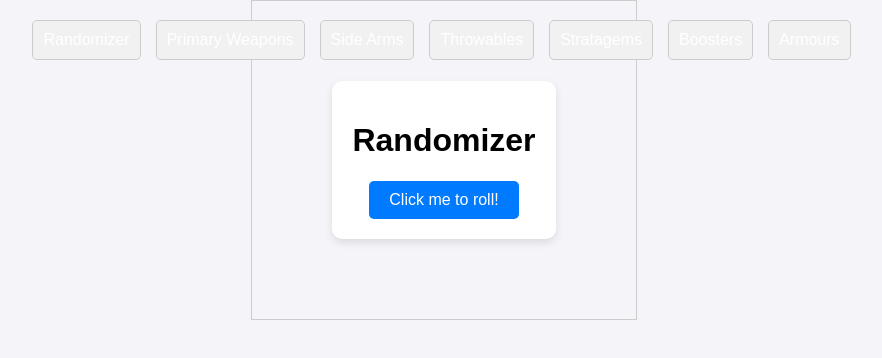
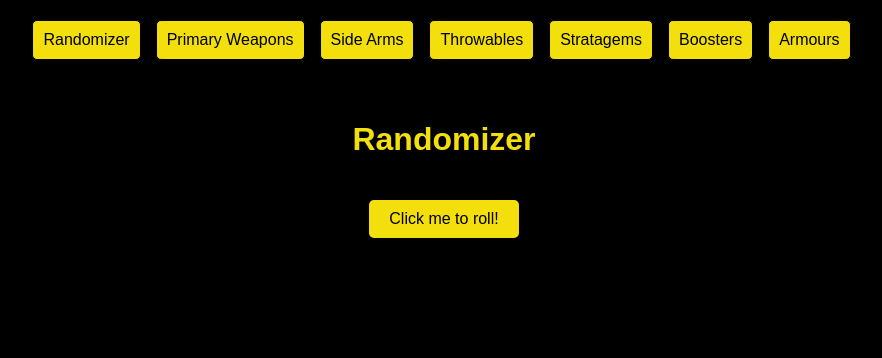
Before and after one commit to heathmann/randomdivers, a plain HTML site: page index.html in a window 1280 px wide. Both pictures are taken after a click on the button "Randomizer". Shown: the whole page, without its empty margins (196-1078 px from the left). Drawn offline with Linux system fonts and the light colour scheme.

Commit message:
Add files via upload

```diff
--- a/style.css
+++ b/style.css
@@ -1,7 +1,7 @@
 /* style.css */
 body {
   font-family: Arial, sans-serif;
-  background-color: #f4f4f9;
+  background-color: #000000;
   display: flex;
   justify-content: center;
   height: 100vh;
@@ -13,49 +13,53 @@ body {
 .container {
   text-align: center;
   padding: 20px;
-  border-radius: 10px;
-  background-color: #fff;
-  box-shadow: 0 4px 8px rgba(0, 0, 0, 0.1);
-}
-
-.tabs {
-  display: flex;
+  /* border-radius: 10px; */
+  /* background-color: #fff; */
+  /* box-shadow: 0 4px 8px rgba(0, 0, 0, 0.1); */
 }
 
 .tab-button {
-  background-color: #f1f1f1;
-  border: 1px solid #ccc;
+  background-color: #f2df0c;
+  border: 1px solid #000000;
   padding: 10px;
   cursor: pointer;
   margin-right: 5px;
+  margin-top: 0px;
 }
 
 .tab-button:hover {
-  background-color: #ddd;
+  background-color: #d6c61a;
 }
 
 .tab-content {
   display: none;
-  padding: 80px;
-  border: 1px solid #ccc;
+  margin-top: 80px;
+  /* padding: 80px; */
+  /* border: 1px solid #ccc; */
 }
 
-#home {
-  display: block; /* Initially show the Home tab content */
+h1 {
+	text-align: center;
+	color: #f2df0c;
 }
+
+/* #home { */
+  /* display: block; Initially show the Home tab content */
+/* } */
 
 button {
   padding: 10px 20px;
   font-size: 16px;
-  background-color: #007BFF;
-  color: white;
+  background-color: #f2df0c;
+  color: black;
   border: none;
   border-radius: 5px;
   cursor: pointer;
+  margin-top: 20px;
 }
 
 button:hover {
-  background-color: #0056b3;
+  background-color: #d6c61a;
 }
 
     table {
@@ -66,6 +70,7 @@ button:hover {
       border-collapse: collapse;
 	  table-layout: auto;
 	  overflow-y: scroll;
+	  background-color: #e0f7fa;
     }
 
     table, th, td {
@@ -74,7 +79,7 @@ button:hover {
 
     th, td {
       padding: 8px;
-      text-align: left;
+      text-align: center;
     }
 
 
@@ -88,9 +93,3 @@ button:hover {
       margin-top: 20px; /* Optional, to add some space from the very top */
 	  position: fixed;
     }
-
-    button {
-      padding: 10px 20px;
-      font-size: 16px;
-      cursor: pointer;
-    }
```
